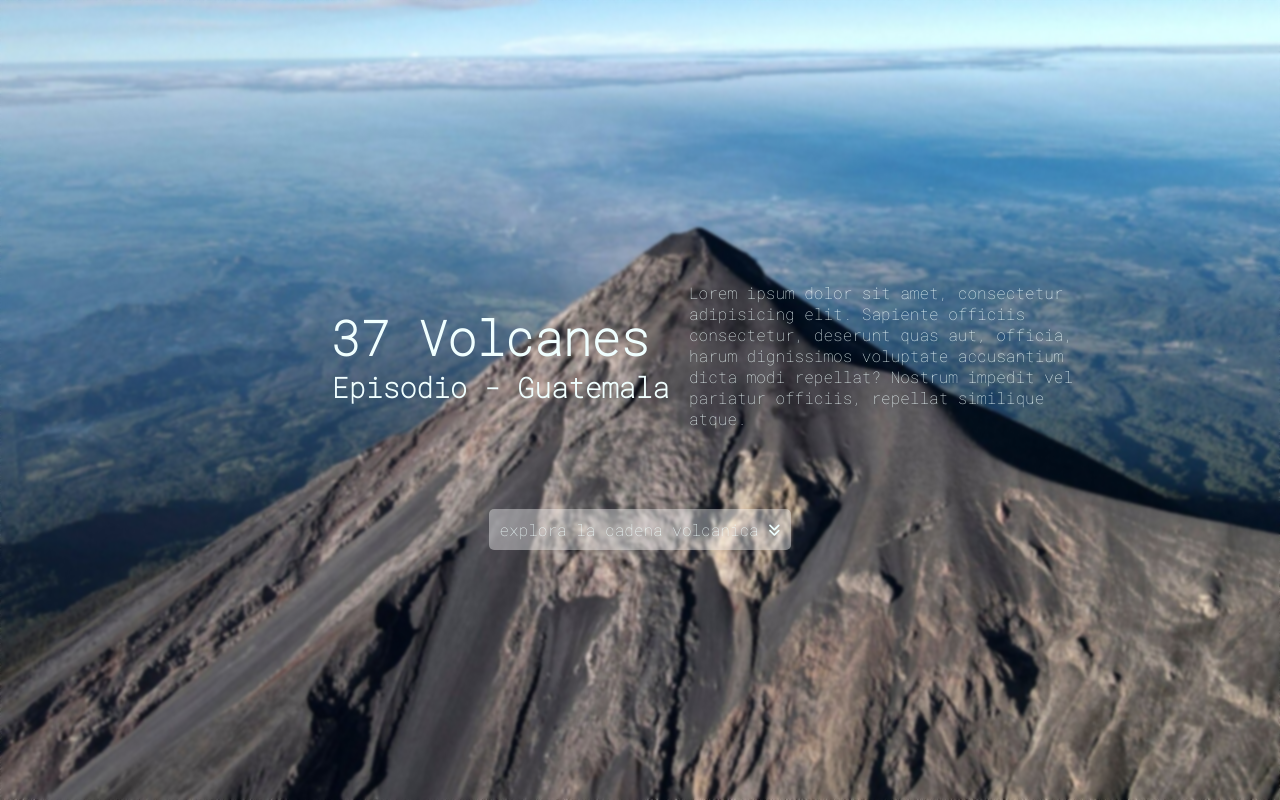
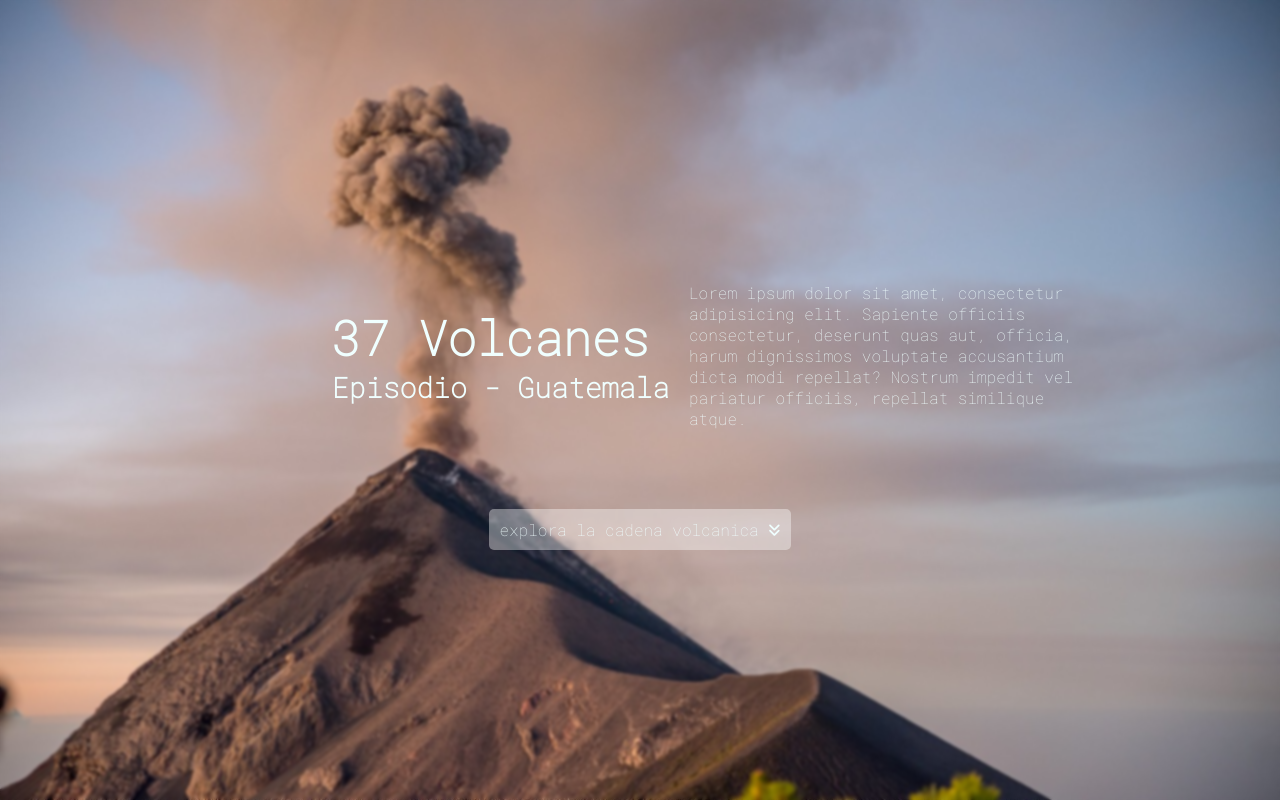
Before and after one commit to RolandoHRGt/bcpV1, a plain HTML site: page index.html in a window 1280 px wide. Drawn offline with Linux system fonts and the light colour scheme.

Commit message:
indexTerminado

```diff
--- a/css/styleIndex.css
+++ b/css/styleIndex.css
@@ -7,7 +7,7 @@
 }
 
 body{
-    background-image: url(/img/imgBackground.jpg);
+    background-image: url(../img/fondoIndex.jpeg);
     background-size: cover;
     background-repeat: no-repeat;
     backdrop-filter: blur(0.11em);
```
Also changed, not shown: img/fondoIndex.jpeg (added), img/imgBackground.jpg (deleted).
